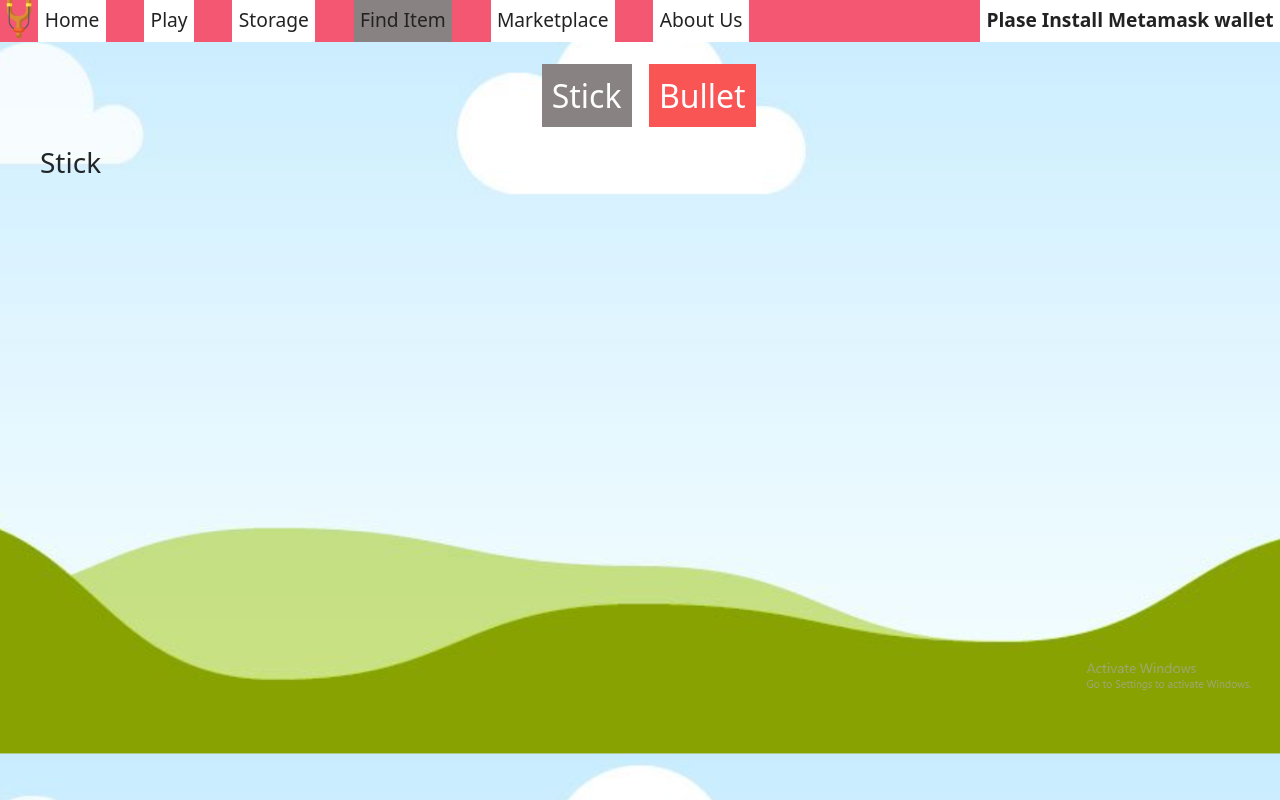
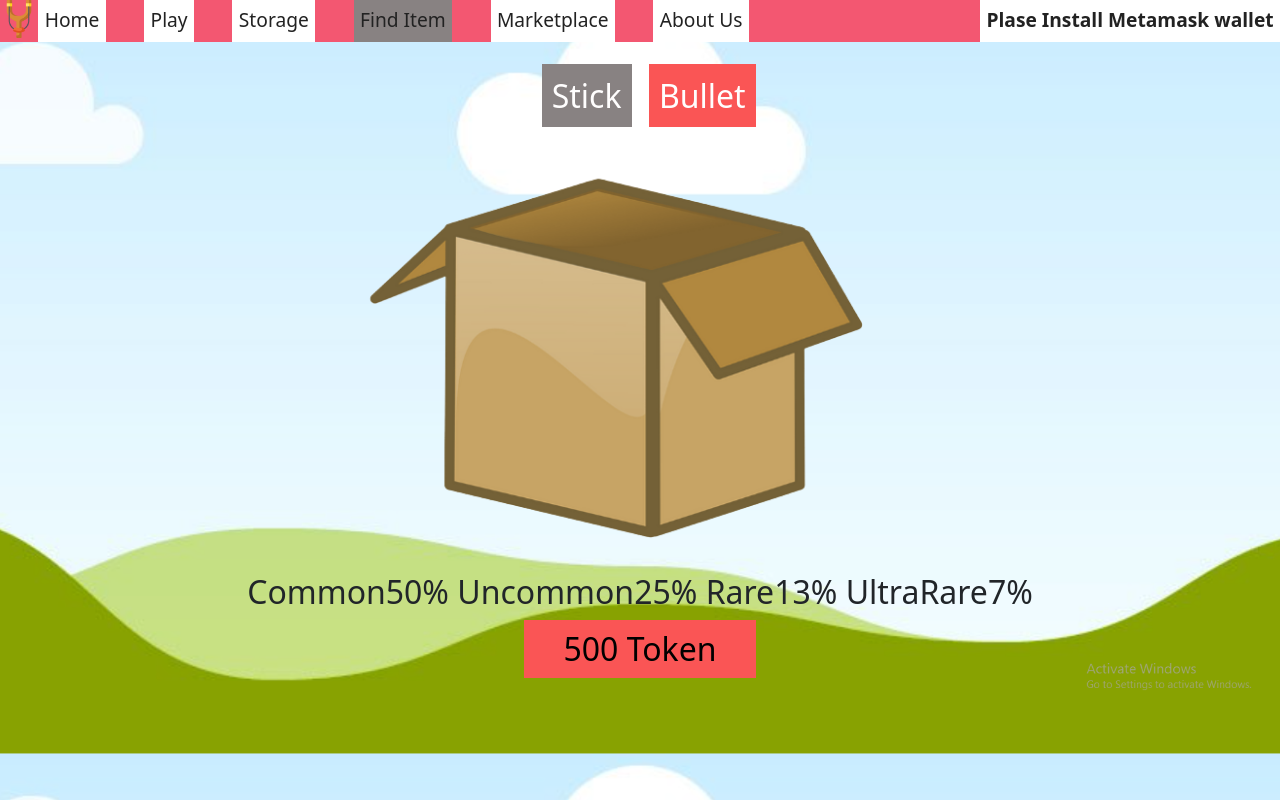
Before and after one commit to CryptoCatapultGameFi/FrontEnd, a React (Create React App) app: page /item/stick in a window 1280 px wide. Built offline with nearby package versions, Linux system fonts and the light colour scheme.

Commit message:
imprement html css find item page

```diff
--- a/src/components/item/Item.css
+++ b/src/components/item/Item.css
@@ -1,8 +1,6 @@
 .NFT-item{
     background-color: rgb(248, 125, 103);
     padding: 20px;
-
-
 }
 
 .catapult{
--- /dev/null
+++ b/src/components/randomItem/RandomItem.css
@@ -0,0 +1,34 @@
+.box {
+    display: block;
+    margin-left: auto;
+    margin-right: auto;
+    width: 50%;
+
+}
+
+.box-text {
+    display: block;
+    margin-left: auto;
+    margin-right: auto;
+    text-align: center;
+    width: 80%;
+
+}
+
+.random-buttom {
+    margin: auto;
+    width: 20%;
+    padding: 5px;
+    text-align: center;
+    text-decoration: none;
+    font-size: 2em;
+    color: rgb(0, 0, 0);
+    font-weight: 500;
+    background-color: rgb(250, 85, 85);
+
+}
+
+.box-item{
+    padding: 20px;
+
+}
--- a/src/components/randomItem/RandomItem.js
+++ b/src/components/randomItem/RandomItem.js
@@ -1,3 +1,4 @@
+import "./RandomItem.css"
 import { Navigate, Route, Routes } from "react-router-dom";
 import LayoutPage from "../../layout/LayoutPage";
 import SelectButtom from "../../util/selectButtom/SelectButtom";
@@ -10,17 +11,22 @@ function RandomItem() {
           <Route
             path="stick"
             element={
-              <>
-                <h3>Stick</h3>
-              </>
+              <div className="box-item">
+                <img className="box" src='/box.png' alt="box-img" />
+                <h2 className="box-text">Common50%  Uncommon25%    Rare13%  UltraRare7%</h2>
+                <p className="box-text random-buttom">500 Token</p>
+              </div>
             }
           />
           <Route
             path="bullet"
             element={
-              <>
-                <h3>Bullet</h3>
-              </>
+              <div className="box-item">
+                <img className="box" src='/box.png' alt="box-img"/>
+                <h2 className="box-text">Uncommon60%    Rare30%  UltraRare10%</h2>
+                <p className="box-text random-buttom">300 Token</p>
+              </div>
+
             }
           />
           <Route path="/" element={<Navigate to="stick" replace={true} />} />
```
Also changed, not shown: public/box.png (added).
